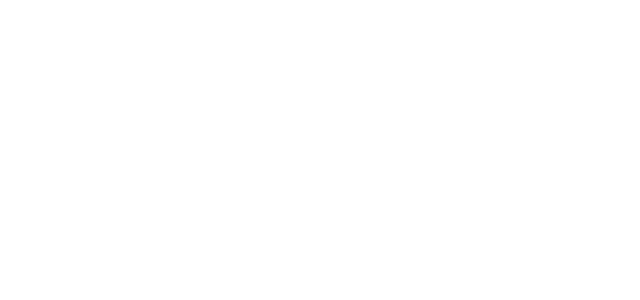
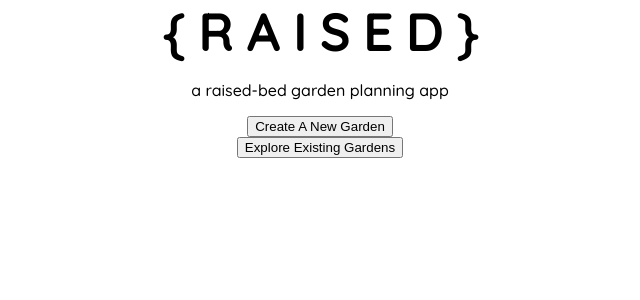
Before and after one commit to raquii/raised-gardening-app, a React (Create React App) app: page / in a window 1280 px wide. Shown: the top 300 px of the page, without its empty margins (320-960 px from the left). Built offline with nearby package versions, Linux system fonts and the light colour scheme.

Commit message:
remove unnecessary elements and add buttons

```diff
--- a/src/App.css
+++ b/src/App.css
@@ -1,8 +1,15 @@
-.App-header {
-  background-color: #282c34;
-  width: 100%;
-  display: inline-flex;
-  flex-flow: row;
+#intro-div{
+  display: flex;
+  flex-flow: column;
+  align-items: center;
   justify-content: center;
-  color: white;
 }
+
+#intro-header{
+  font-size: 38pt;
+  margin: 0;
+}
+
+#intro-content{
+ font-size: 12pt;
+}
--- a/src/App.js
+++ b/src/App.js
@@ -1,14 +1,23 @@
 import './App.css';
-
-
+import Button from './button/Button';
 
 function App() {
 
+  function newGardenClick(){
+    console.log('create a new garden')
+  }
+
+  function existingGardenClick(){
+    console.log('existing gardens here')
+  }
+
   return (
     <div className="App">
-      <nav className="App-header">
-      </nav>
-      <div id='form-div' className="App-header">
+      <div id="intro-div">
+        <h1 id="intro-header">&#123; R A I S E D &#125;</h1>
+        <p id="intro-content">a raised-bed garden planning app</p>
+        <Button text="Create A New Garden" clickHandler={newGardenClick}/>
+        <Button text="Explore Existing Gardens" clickHandler={existingGardenClick}/>
       </div>
     </div>
   );
```
